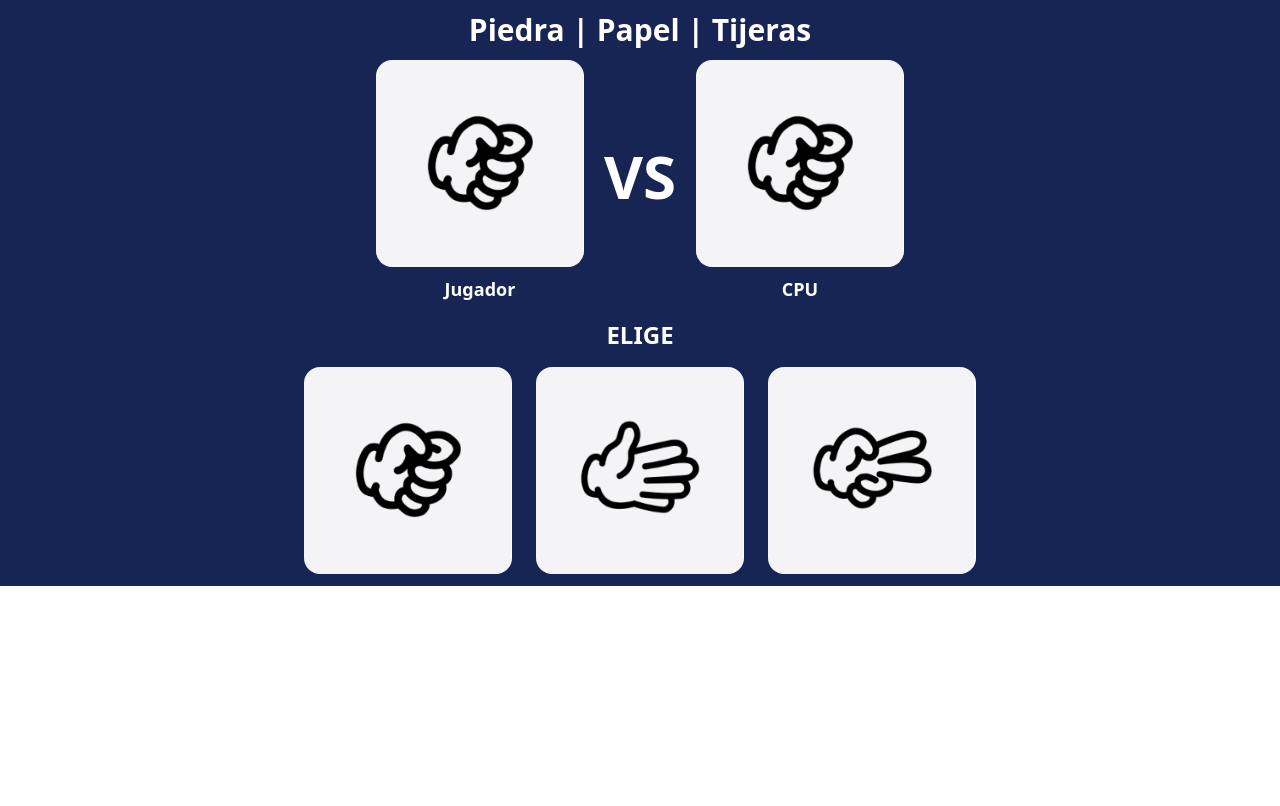
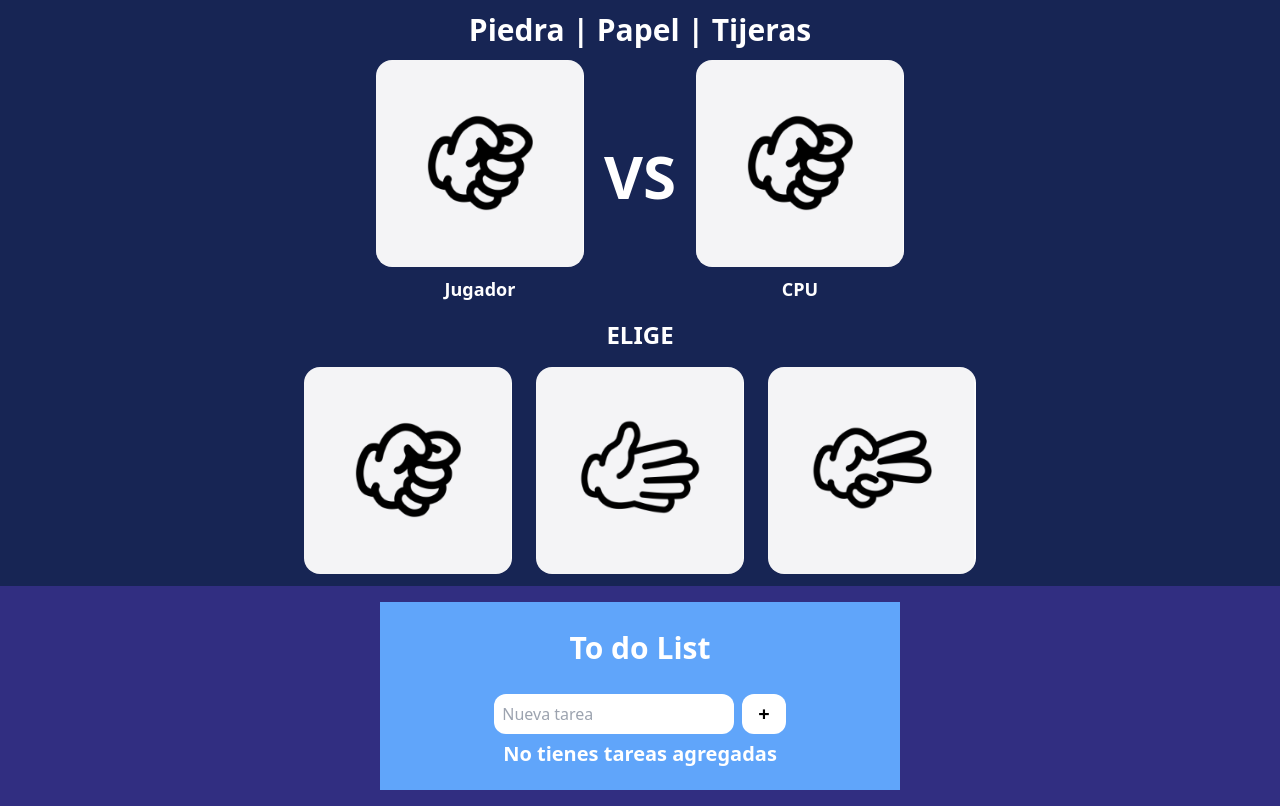
Before and after one commit to Danswer42/Proyecto-EjerciciosDeJS, a plain HTML site: page index.html in a window 1280 px wide. Drawn offline with nearby package versions, Linux system fonts and the light colour scheme.

Commit message:
Update index.html

```diff
--- a/index.html
+++ b/index.html
@@ -4,7 +4,9 @@
   <meta charset="UTF-8">
   <meta name="viewport" content="width=device-width, initial-scale=1.0">
   <title>Document</title>
+  <link rel="stylesheet" href="styles.css">
   <script src="https://cdn.tailwindcss.com"></script>
+
 </head>
 <body>
   <!-- Juego Piedra, papel o tijeras-->
@@ -24,6 +26,30 @@
       <img id="btn-tijera" class="w-52 rounded-2xl" src="images/tijera.PNG" alt="">
     </div>
   </div>
+
+  <!--To do List-->
+  <div class="bg-indigo-900 p-4">
+    <div class="bg-blue-400 grid content-center w-5/12 mx-auto py-4 px-2.5">
+      <h1 class="flex justify-center text-3xl pt-3 pb-3 font-bold text-white"> To do List </h1>
+      <div id="barra" class="flex justify-center gap-2 w-full mx-auto pt-4 px-2.5">
+        <input type="text" id="tarea" placeholder="Nueva tarea" class="bg-white p-2 w-3/6 rounded-xl outline-0 ">
+        <button id="btn-agregar" class="bg-white flex items-center py-1.5 px-4 text-black text-xl font-bold hover:bg-sky-700 hover:text-white rounded-xl"> + </button>
+      </div>
+      <div id="lista" class="grid content-center gap-2 w-8/12 mx-auto px-2.5">
+        <ul>
+
+        </ul>
+      </div>
+      <div id="contenedor-vacio" class="flex justify-center py-1.5 px-4 text-white text-xl font-bold">
+        <p> No tienes tareas agregadas </p>
+      </div>
+    </div>
+  </div>
+
+  <!--Cuadro que se mueve cuando se presiona una flecha-->
+  <div>
+
+  </div>
 </body>
 <script src="script.js"></script>
 </html>
```
